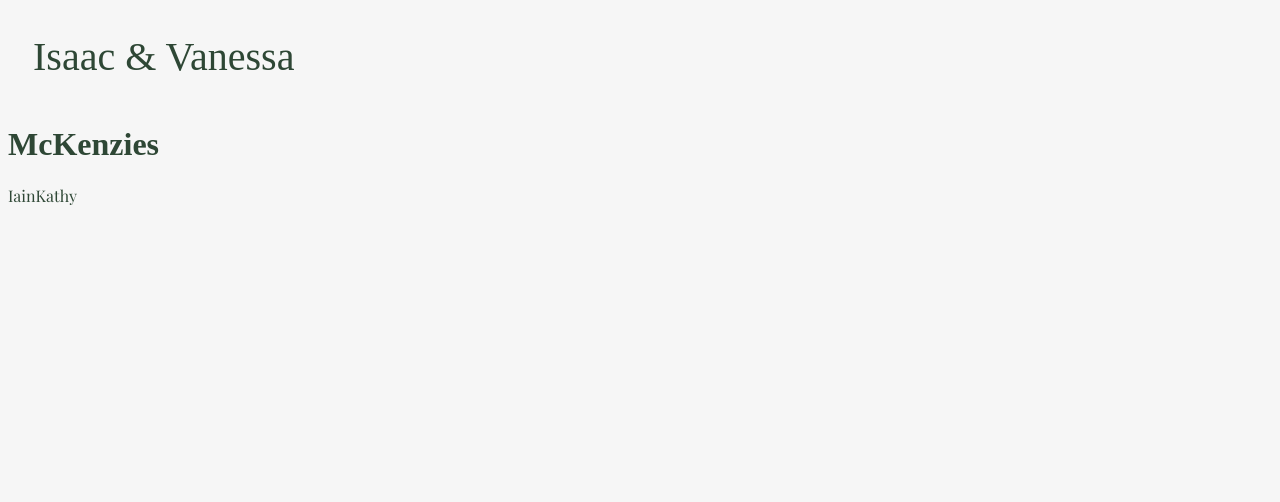
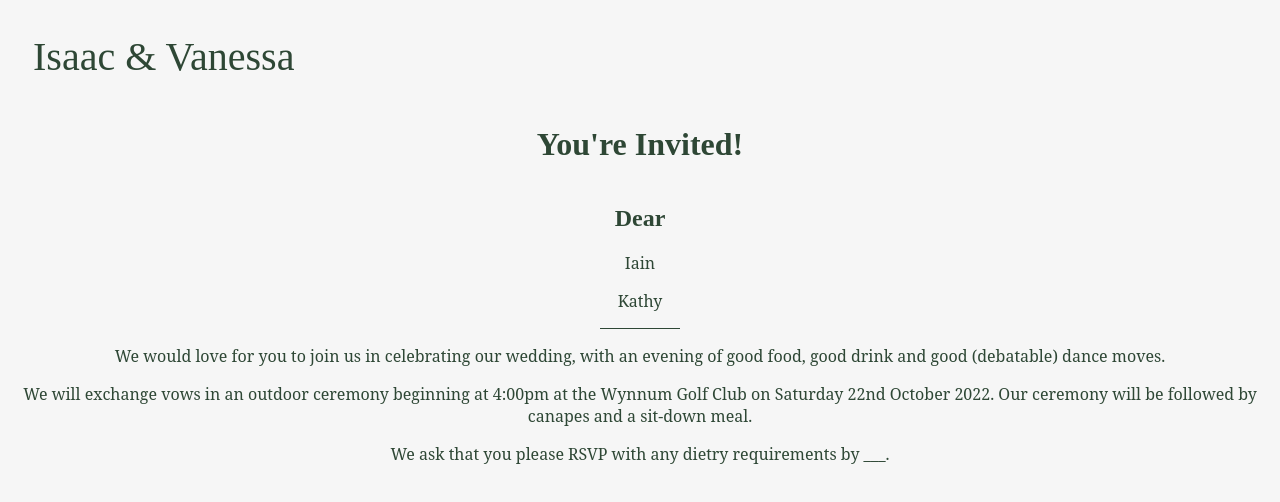
Before and after one commit to IsaacArnold/wedding-website, a Gatsby site: page /invitation/McKenzies in a window 1280 px wide. Built offline with nearby package versions, Linux system fonts and the light colour scheme; Gatsby itself is replaced by a stand-in of ours; a web font is replaced by a local one.

Commit message:
Adding Divider component and starting on invitationPage build out

```diff
--- /dev/null
+++ b/src/components/Divider.js
@@ -0,0 +1,17 @@
+import React from "react";
+import styled from "styled-components";
+
+const DividerDiv = styled.div`
+  /* width: 58%; */
+  width: ${(props) => props.width};
+  height: 1px;
+  background-color: var(--weddingGreen);
+  margin: auto;
+  max-width: 300px;
+`;
+
+const Divider = ({ width }) => {
+  return <DividerDiv className="divider" width={width} />;
+};
+
+export default Divider;
--- a/src/templates/invitationPage.js
+++ b/src/templates/invitationPage.js
@@ -1,14 +1,46 @@
 import React from "react";
+import styled from "styled-components";
+import Divider from "../components/Divider";
 import Layout from "../components/Layout";
+
+const PageContainer = styled.div`
+  display: flex;
+  flex-direction: column;
+  justify-content: center;
+  align-items: center;
+  text-align: center;
+`;
 
 const invitationPage = ({ pageContext }) => {
   const { partyName, partyMembers } = pageContext;
   return (
     <Layout>
-      <div>
-        <h1>{partyName}</h1>
-        <p>{partyMembers}</p>
-      </div>
+      <PageContainer>
+        <h1>You're Invited!</h1>
+        <div>
+          <h2>Dear</h2>
+          <div>
+            {partyMembers.map((member) => (
+              <p>{member}</p>
+            ))}
+          </div>
+        </div>
+        <Divider width="80px" />
+        <div>
+          <p>
+            We would love for you to join us in celebrating our wedding, with an
+            evening of good food, good drink and good (debatable) dance moves.
+          </p>
+          <p>
+            We will exchange vows in an outdoor ceremony beginning at 4:00pm at
+            the Wynnum Golf Club on Saturday 22nd October 2022. Our ceremony
+            will be followed by canapes and a sit-down meal.
+          </p>
+          <p>
+            We ask that you please RSVP with any dietry requirements by ___.
+          </p>
+        </div>
+      </PageContainer>
     </Layout>
   );
 };
```
Also changed, not shown: src/pages/index.js (+2 -8 lines).
